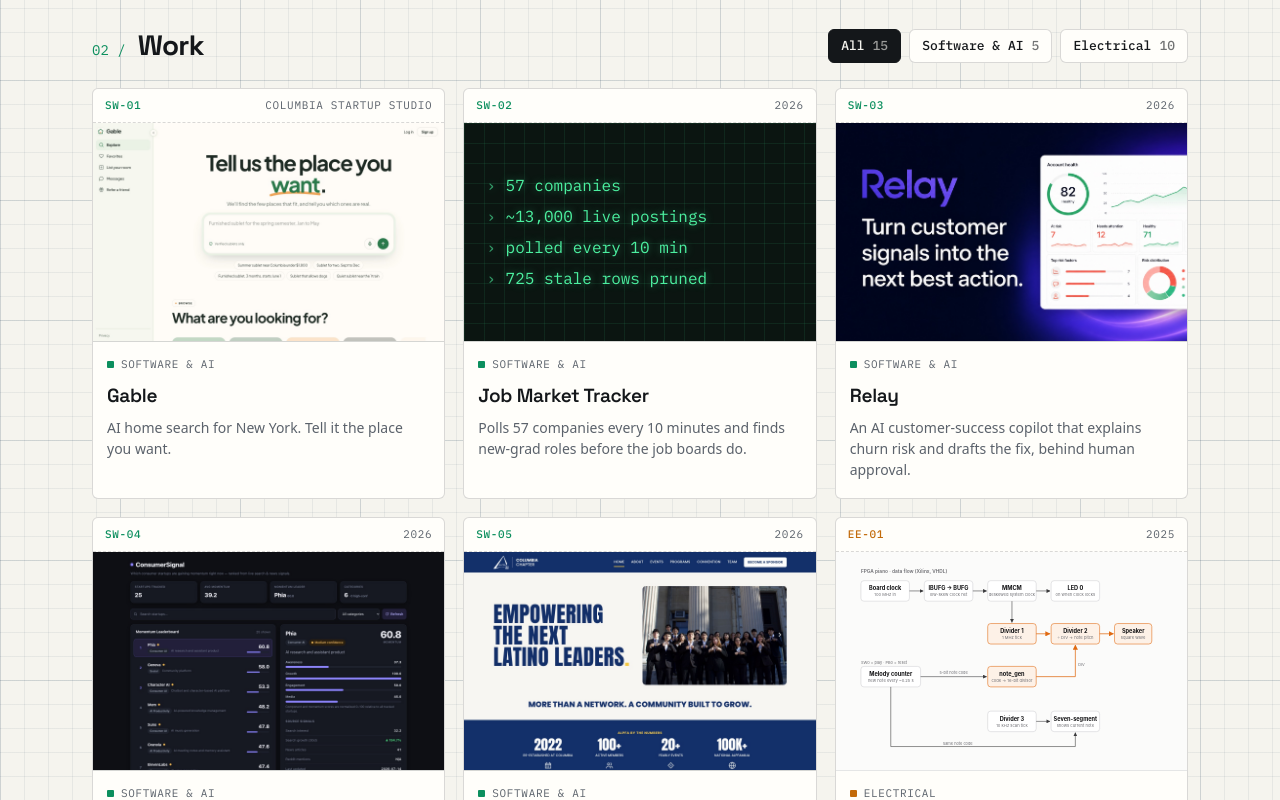
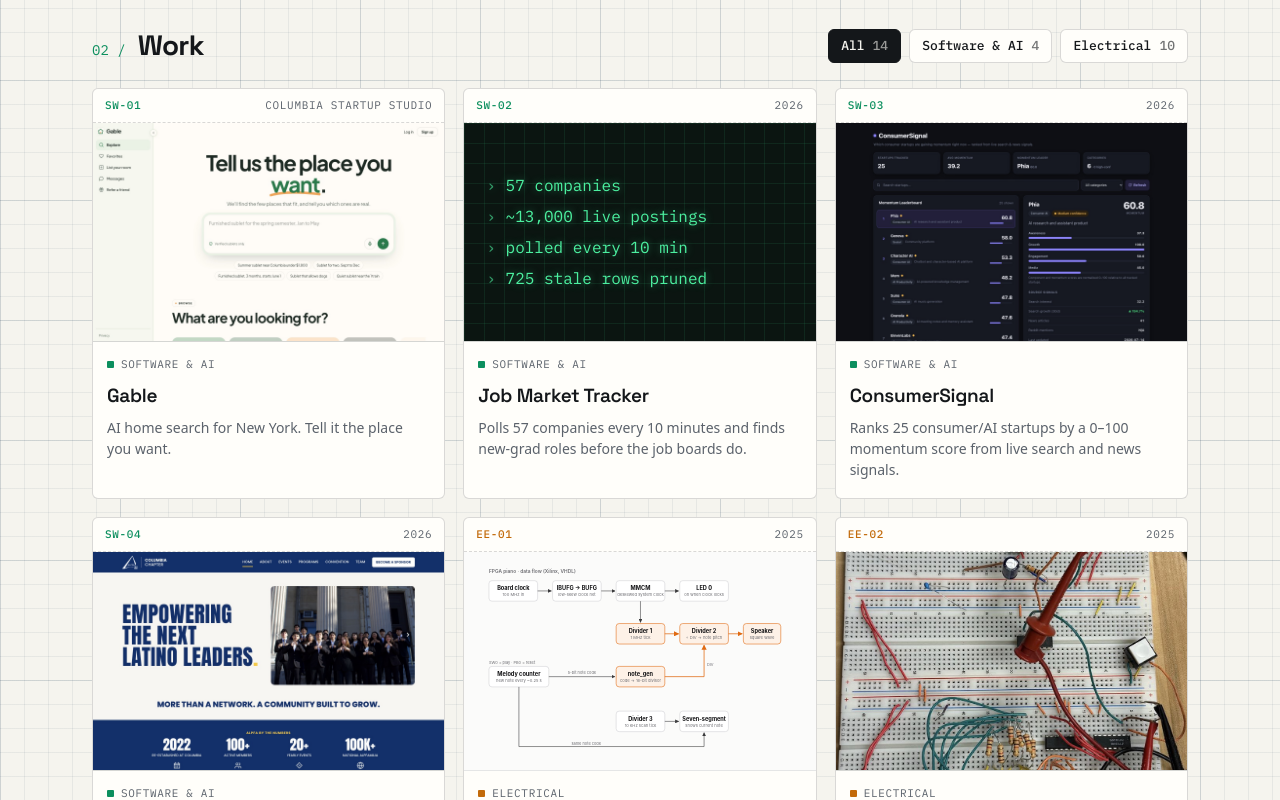
Before and after one commit to michellemai122/michellemai122.github.io, a React (Vite) app: page / in a window 1280 px wide. Shown: the part 1240-2040 px from the top of the page. Built offline with nearby package versions, Linux system fonts and the light colour scheme.

Commit message:
Remove Relay card from the site
Co-Authored-By: Claude Opus 5.5 <noreply@anthropic.com>

```diff
--- a/src/data/projects.ts
+++ b/src/data/projects.ts
@@ -80,25 +80,6 @@ export const projects: Project[] = [
     readout: ['57 companies', '~13,000 live postings', 'polled every 10 min', '725 stale rows pruned'],
   },
   {
-    slug: 'relay',
-    title: 'Relay',
-    tagline: 'An AI customer-success copilot that explains churn risk and drafts the fix, behind human approval.',
-    category: 'software',
-    featured: true,
-    year: '2026',
-    role: 'Solo',
-    stack: ['Next.js', 'FastAPI', 'Pydantic', 'Multi-agent orchestration'],
-    problem:
-      'Customer-success managers learn an account is in trouble too late. Usage, sentiment, support tickets and renewal dates live in different tools, and health scores say what changed but not why.',
-    built: [
-      'An orchestrator that runs four specialists: data analysis (deterministic, no LLM arithmetic), churn reasoning, action recommendation and outreach drafting.',
-      'Every churn driver cites the evidence it came from, and emails and tasks only run after explicit human approval.',
-      'Model routing: a small model for routine work, escalating to a larger reasoning model only for low-health or multi-source cases.',
-    ],
-    links: [{ label: 'GitHub', href: 'https://github.com/michellemai122/relay-ai-customer-success-copilot' }],
-    image: '/shots/relay.jpg',
-  },
-  {
     slug: 'consumer-signal',
     title: 'ConsumerSignal',
     tagline: 'Ranks 25 consumer/AI startups by a 0–100 momentum score from live search and news signals.',
```
Also changed, not shown: public/shots/relay.jpg (deleted).
